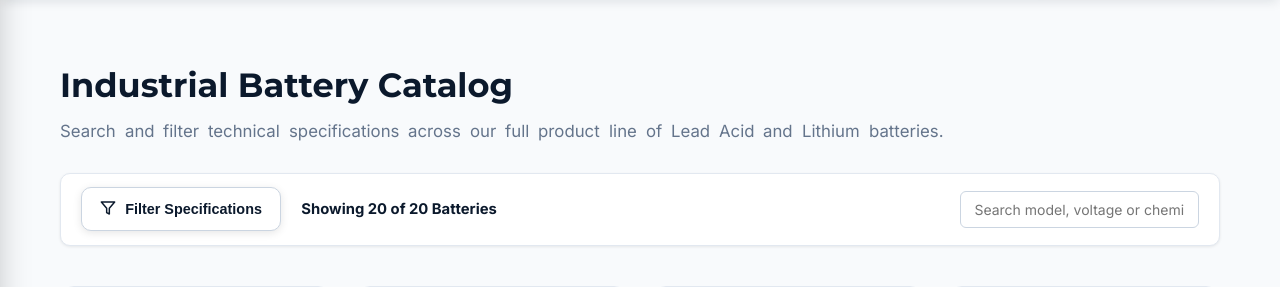
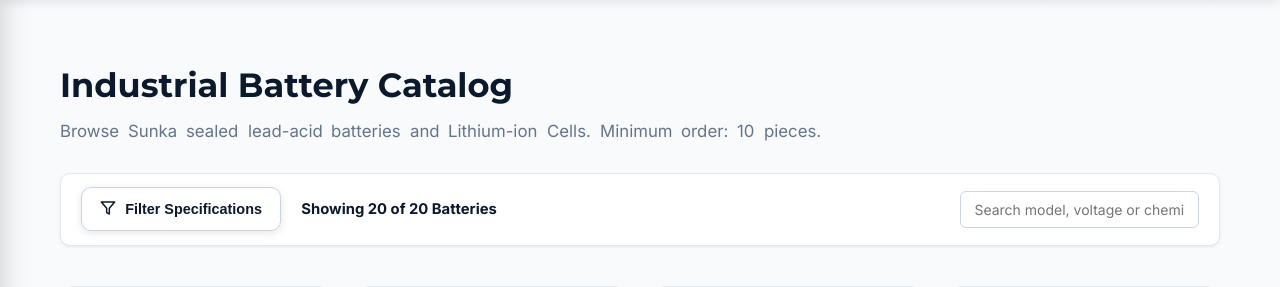
Before and after one commit to tanishq180/b2b-website-, a Flask app: page /catalog in a window 1280 px wide. Shown: the part 76-363 px from the top of the page. Run offline with Flask 3, Linux system fonts and the light colour scheme.

Commit message:
Show minimum order of ten pieces in catalog and quote forms

```diff
--- a/backend/app.py
+++ b/backend/app.py
@@ -318,7 +318,7 @@ def submit_rfq():
         'gstin_tax_id': data.get('gstin_tax_id', '').strip(),
         'items': data.get('items', []),
         'product_model': data.get('product_model', '').strip(),
-        'estimated_qty': data.get('estimated_qty', '1'),
+        'estimated_qty': data.get('estimated_qty', '10'),
         'application_details': data.get('application_details', '').strip(),
         'message': data.get('message', '').strip()
     }
--- a/frontend/templates/catalog.html
+++ b/frontend/templates/catalog.html
@@ -12,7 +12,7 @@
     <!-- Catalog Header -->
     <div class="catalog-page-header">
       <h1 class="section-title">Industrial Battery Catalog</h1>
-      <p class="section-desc text-effect" data-preset="fade-in-blur" data-speed-reveal="1.1" data-speed-segment="0.3">Search and filter technical specifications across our full product line of Lead Acid and Lithium batteries.</p>
+      <p class="section-desc text-effect" data-preset="fade-in-blur" data-speed-reveal="1.1" data-speed-segment="0.3">Browse Sunka sealed lead-acid batteries and Lithium-ion Cells. Minimum order: 10 pieces.</p>
     </div>
 
     <!-- Mobile Filter Trigger Bar (Visible only on mobile/tablet) -->
--- a/frontend/templates/contact.html
+++ b/frontend/templates/contact.html
@@ -81,8 +81,8 @@
                 placeholder="e.g. SUNKA MR1232BS">
             </div>
             <div class="form-group">
-              <label class="form-label" for="contact-qty">Estimated Quantity (Units)</label>
-              <input type="number" id="contact-qty" name="estimated_qty" class="form-control" min="1" value="10"
+              <label class="form-label" for="contact-qty">Quantity (minimum 10 pieces)</label>
+              <input type="number" id="contact-qty" name="estimated_qty" class="form-control" min="10" value="10"
                 placeholder="10">
             </div>
             <div class="form-group full-width">
--- a/frontend/templates/layout.html
+++ b/frontend/templates/layout.html
@@ -196,8 +196,8 @@
                 <input type="text" id="modal-rfq-model" name="product_model" class="rfq-modal-input" placeholder="e.g. SUNKA MR1232BS">
               </div>
               <div class="rfq-form-col">
-                <label for="modal-rfq-qty" class="rfq-form-label">Estimated Quantity (Units)</label>
-                <input type="number" id="modal-rfq-qty" name="estimated_qty" class="rfq-modal-input" min="1" value="10" placeholder="10">
+                <label for="modal-rfq-qty" class="rfq-form-label">Quantity (minimum 10 pieces)</label>
+                <input type="number" id="modal-rfq-qty" name="estimated_qty" class="rfq-modal-input" min="10" value="10" placeholder="10">
               </div>
             </div>
 
--- a/frontend/templates/product-detail.html
+++ b/frontend/templates/product-detail.html
@@ -143,7 +143,7 @@
         </div>
 
         <h1 class="pdp-model">{{ product.model }}</h1>
-        <p class="pdp-title">{{ product.title }}</p><p>One-year warranty. <a href="/about#warranty">Warranty and support</a></p><div class="buyer-actions"><a class="btn btn-accent" href="/download/datasheet/{{ product.id }}">Download datasheet</a></div>
+        <p class="pdp-title">{{ product.title }}</p><p><strong>Minimum order: 10 pieces.</strong></p><p>One-year warranty. <a href="/about#warranty">Warranty and support</a></p><div class="buyer-actions"><a class="btn btn-accent" href="/download/datasheet/{{ product.id }}">Download datasheet</a></div>
 
         <p class="pdp-desc text-effect" data-preset="fade-in-blur" data-speed-reveal="1.1" data-speed-segment="0.3">
           {{ product.description }}
```
